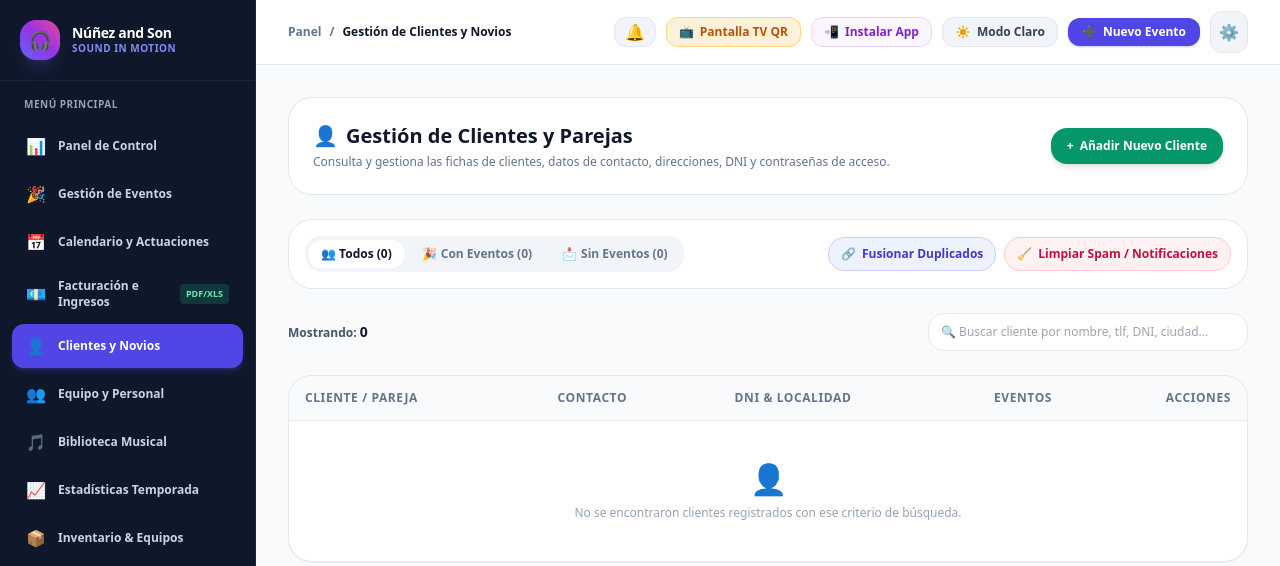
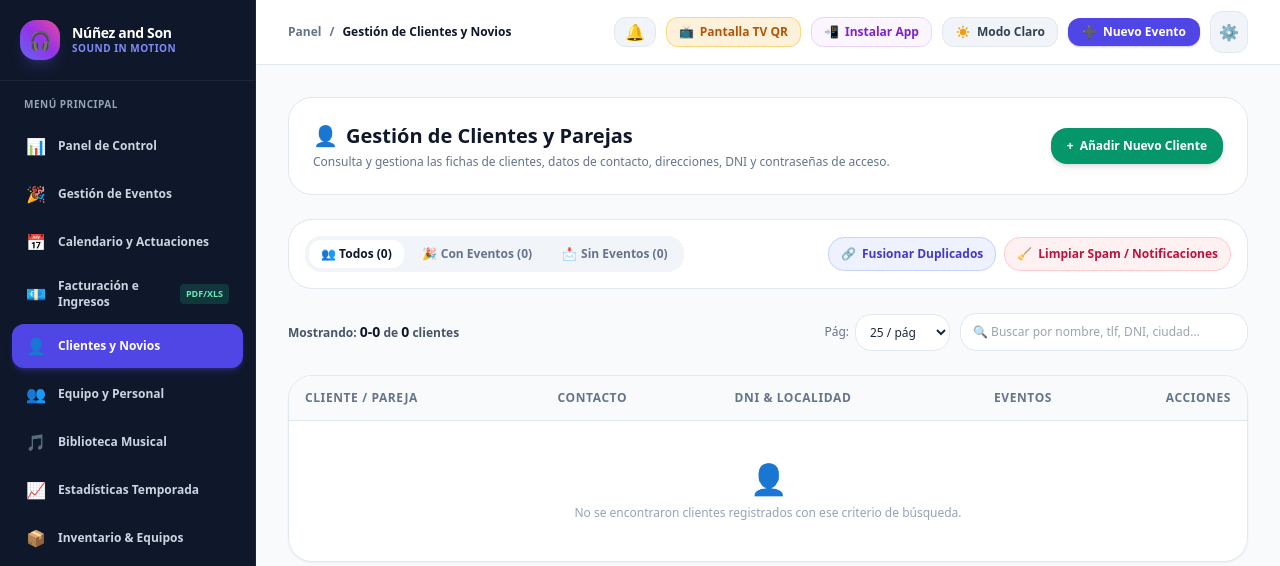
Before and after one commit to trexment/GestionBodas, a Laravel app: page /admin/clients in a window 1280 px wide. Shown: the top 566 px of the page. Run offline with Laravel 12, Linux system fonts and the light colour scheme; a user stored in the database is signed in; data comes from the database, SQL or seed files in the repository; tables that the repository leaves empty hold one stand-in row (values such as "Sample post"); parts of the project's set-up code (start-up, migrations or seed data) failed here and were passed over; some libraries are stand-ins or nearby versions.

Commit message:
feat(clients): add clean pagination of 25 items per page and per-page selector

```diff
--- a/app/Livewire/Admin/ClientManager.php
+++ b/app/Livewire/Admin/ClientManager.php
@@ -3,6 +3,7 @@
 namespace App\Livewire\Admin;
 
 use Livewire\Component;
+use Livewire\WithPagination;
 use App\Models\User;
 use App\Services\PostalCodeService;
 use App\Livewire\Traits\HandlesDniValidation;
@@ -15,9 +16,27 @@ use Illuminate\Validation\Rule;
  */
 class ClientManager extends Component
 {
+    use WithPagination;
     use HandlesDniValidation;
+
     public $search = '';
     public $filterEvents = 'all'; // 'all', 'with_events', 'without_events'
+    public $perPage = 25;
+
+    public function updatedSearch()
+    {
+        $this->resetPage();
+    }
+
+    public function updatedFilterEvents()
+    {
+        $this->resetPage();
+    }
+
+    public function updatedPerPage()
+    {
+        $this->resetPage();
+    }
 
     // Formulario de Creación de Cliente
     public $name;
@@ -770,7 +789,7 @@ class ClientManager extends Component
             });
         }
 
-        $clients = $query->get();
+        $clients = $query->paginate((int)$this->perPage);
 
         return view('livewire.admin.client-manager', [
             'clients' => $clients,
--- a/resources/views/livewire/admin/client-manager.blade.php
+++ b/resources/views/livewire/admin/client-manager.blade.php
@@ -83,19 +83,33 @@
     <!-- BARRA DE BÚSQUEDA Y TOTALES -->
     <div class="flex flex-col sm:flex-row sm:items-center justify-between gap-3">
         <div class="text-xs font-bold text-slate-600 dark:text-slate-400">
-            Mostrando: <strong class="text-slate-900 dark:text-white text-sm">{{ $clients->count() }}</strong>
+            Mostrando: <strong class="text-slate-900 dark:text-white text-sm">{{ $clients->firstItem() ?? 0 }}-{{ $clients->lastItem() ?? 0 }}</strong> de <strong class="text-slate-900 dark:text-white text-sm">{{ $clients->total() }}</strong> clientes
             @if($filterEvents === 'with_events')
-                <span class="text-emerald-600 dark:text-emerald-400 font-semibold">(clientes con eventos activos)</span>
+                <span class="text-emerald-600 dark:text-emerald-400 font-semibold">(con eventos)</span>
             @elseif($filterEvents === 'without_events')
-                <span class="text-amber-600 dark:text-amber-400 font-semibold">(contactos sin eventos)</span>
+                <span class="text-amber-600 dark:text-amber-400 font-semibold">(sin eventos)</span>
             @endif
         </div>
 
-        <div class="relative w-full sm:w-80">
+        <div class="flex items-center gap-2.5">
+            <div class="flex items-center gap-1.5 text-xs text-slate-500 dark:text-slate-400 shrink-0">
+                <span class="font-medium hidden sm:inline">Pág:</span>
+                <select
+                    wire:model.live="perPage"
+                    class="bg-white dark:bg-slate-900 border border-slate-200 dark:border-slate-800 rounded-2xl text-xs text-slate-800 dark:text-white py-2 px-2.5 shadow-xs focus:ring-2 focus:ring-emerald-500 cursor-pointer"
+                    title="Clientes por página"
+                >
+                    <option value="25">25 / pág</option>
+                    <option value="50">50 / pág</option>
+                    <option value="100">100 / pág</option>
+                </select>
+            </div>
+
+            <div class="relative w-full sm:w-72">
                 <input
                     type="text"
                     wire:model.live.debounce.250ms="search"
-                placeholder="🔍 Buscar cliente por nombre, tlf, DNI, ciudad..."
+                    placeholder="🔍 Buscar por nombre, tlf, DNI, ciudad..."
                     class="w-full bg-white dark:bg-slate-900 border border-slate-200 dark:border-slate-800 rounded-2xl text-xs text-slate-800 dark:text-white p-2.5 pl-3 shadow-xs focus:ring-2 focus:ring-emerald-500 focus:border-emerald-500"
                 >
                 @if($search)
@@ -103,6 +117,7 @@
                         ✕
                     </button>
                 @endif
+            </div>
         </div>
     </div>
 
@@ -249,6 +264,12 @@
                 </tbody>
             </table>
         </div>
+
+        @if($clients->hasPages())
+            <div class="px-5 py-3.5 border-t border-slate-200 dark:border-slate-800 bg-slate-50/70 dark:bg-slate-950/40">
+                {{ $clients->links() }}
+            </div>
+        @endif
     </div>
 
     <!-- ==================== MODAL DE CREACIÓN DE CLIENTE ==================== -->
```
Lines whose indentation alone changed are shown as unchanged.
